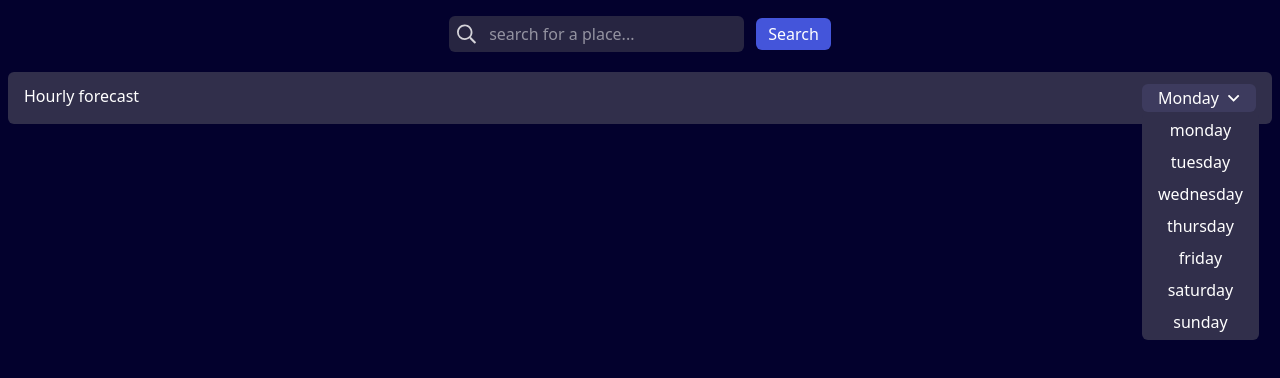
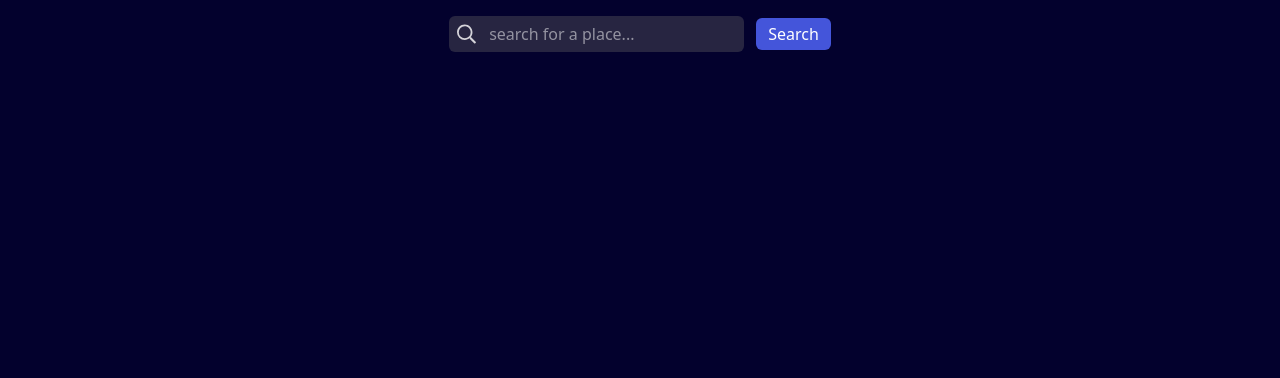
Before and after one commit to jabo-arnold-landry/Weather-App, a website with bundled scripts: page src/index.html in a window 1280 px wide. Shown: the part 112-490 px from the top of the page. Built offline with nearby package versions, Linux system fonts and the light colour scheme.

Commit message:
style:style-filter-buttons
added some hover effect on the button to filter the days section and removed the days list population to the DOM in the filtering hourly data function and added back the hidden to html again in order to start empty

```diff
--- a/src/index.html
+++ b/src/index.html
@@ -88,7 +88,7 @@
       </div>
       <section class="result-section"></section>
     </main>
-    <article id="weather-section">
+    <article id="weather-section" hidden>
       <section
         class="bg-[url('/images/bg-today-small.svg')] bg-no-repeat sm:bg-[url('/images/bg-today-large.svg')]"
       >
@@ -120,10 +120,10 @@
               class="flex items-center gap-2 cursor-pointer bg-Neutral-600 px-4 py-0.5 rounded-md group hover:bg-Neutral-600 transition-colors duration-300 ease-in-out delay-150 capitalize"
             >
               Monday
-              <img src="/images/icon-dropdown.svg" alt="" />
+              <img src="/images/icon-dropdown.svg" alt="drop-down-icon" />
             </button>
             <div
-              class="grid gap-2 bg-Neutral-700 absolute top-7 px-4 py-1.5 z-20 rounded-md"
+              class="hidden grid gap-2 bg-Neutral-700 absolute top-7 px-4 py-1.5 z-20 rounded-md empty:hidden"
               id="days-list"
             ></div>
           </div>
--- a/src/javascript/cardsDisplay.js
+++ b/src/javascript/cardsDisplay.js
@@ -8,7 +8,7 @@ const daysList = document.querySelector("#days-list");
 const hourlDataSection = document.querySelector("#hourly-data");
 const HeroSection = document.querySelector("#location-info");
 import weatherIcon from "./iconsList.js";
-import {timeTransformation} from "./iconsList.js";
+import { timeTransformation } from "./iconsList.js";
 const daysofWeek = [
   "monday",
   "tuesday",
@@ -29,7 +29,9 @@ function displayGeneralWeatherInformation(obj) {
     div.classList.add("bg-Neutral-700", "pr-8", "pl-5", "mx-2", "rounded-md");
     div.innerHTML += `
       <h2 class="text-md text-Neutral-300">${keys}</h2
-       <p class="text-lg text-Neutral-0 font-bold">${parseInt(weatherValue)} ${valueUnit}</p>
+       <p class="text-lg text-Neutral-0 font-bold">${parseInt(
+         weatherValue
+       )} ${valueUnit}</p>
     `;
     docFragment.append(div);
   }
@@ -91,6 +93,10 @@ function filteringHourlyData(day = "monday", obj) {
   const docFragment = document.createDocumentFragment();
   const { weatherCode, time, temperature } = obj[day];
   daysList.classList.toggle("hidden");
+  daysList.innerHTML = "";
+  daysofWeek.forEach((day) => {
+    daysList.innerHTML += `<button class="capitalize hover:bg-Neutral-600 hover:w-full cursor-pointer">${day}</button>`;
+  });
   console.log([weatherCode, time, temperature]);
   for (let i = 0; i < 7; i++) {
     hourlDataSection.innerHTML = "";
@@ -116,7 +122,7 @@ function filteringHourlyData(day = "monday", obj) {
             <time datetime="now">${time[i]}</time>
           </div>
           <p>${parseInt(temperature[i])}<sup>o</sup></p>`;
-          console.log(timeTransformation(time[i]));
+    console.log(timeTransformation(time[i]));
     docFragment.append(div);
   }
   hourlDataSection.append(docFragment);
@@ -137,16 +143,14 @@ function populatingHeroSectionWithData(obj) {
               alt="weather icon"
               class="size-20 sm:size-36"
             />
-            <span class="text-4xl sm:text-6xl self-end">${parseInt(temperature)}<sup>o</sup></span>
+            <span class="text-4xl sm:text-6xl self-end">${parseInt(
+              temperature
+            )}<sup>o</sup></span>
           </div>
   `;
 }
 daysDropDownMenu.addEventListener("click", () => {
   daysList.classList.toggle("hidden");
-});
-daysList.innerHTML = "";
-daysofWeek.forEach((day) => {
-  daysList.innerHTML += `<button>${day}</button>`;
 });
 
 daysList.addEventListener("click", (e) => {
@@ -154,7 +158,6 @@ daysList.addEventListener("click", (e) => {
     filteringHourlyData(e.target.textContent, dailyChunks);
     daysDropDownMenu.innerHTML = `${e.target.textContent} <img src="/images/icon-dropdown.svg" alt="dropdown icon" />`;
     daysList.hidden = true ? false : true;
-
   }
 });
 export {
```
Also changed, not shown: src/output.css.
